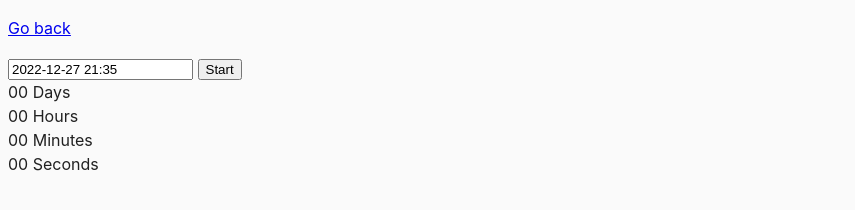
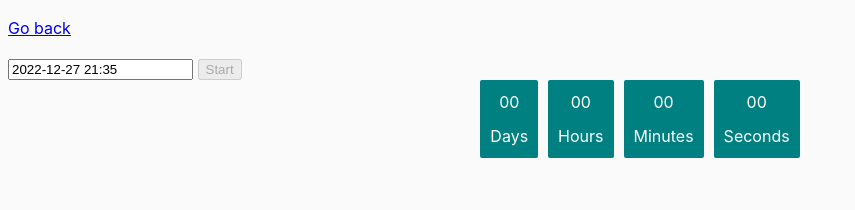
Before and after one commit to nazarenkoalx/goit-js-hw-09, a website built with Parcel: page src/02-timer.html in a window 1280 px wide. Shown: the whole page, without its empty margins (0-855 px from the left). Built offline with nearby package versions, Linux system fonts and the light colour scheme.

Commit message:
styles + fix

```diff
--- a/src/css/common.css
+++ b/src/css/common.css
@@ -16,3 +16,24 @@ img {
   display: block;
   max-width: 100%;
 }
+
+.timer {
+  display: flex;
+  gap: 10px;
+  justify-content: center;
+}
+.field {
+  display: flex;
+  gap: 10px;
+  flex-direction: column;
+  background-color: teal;
+  border-radius: 2px;
+  padding: 10px;
+}
+.value {
+  color: #fff;
+  text-align: center;
+}
+.label {
+  color: #fff;
+}
--- a/src/js/02-timer.js
+++ b/src/js/02-timer.js
@@ -9,6 +9,7 @@ const minutesSpan = document.querySelector('span[data-minutes]');
 const hoursSpan = document.querySelector('span[data-hours]');
 const daysSpan = document.querySelector('span[data-days]');
 let time = null;
+startBtn.setAttribute('disabled', true);
 startBtn.addEventListener('click', onClick);
 
 const options = {
@@ -19,7 +20,6 @@ const options = {
   onClose(selectedDates) {
     if (selectedDates[0] < options.defaultDate) {
       Notiflix.Notify.failure('Please choose a date in the future');
-      startBtn.setAttribute('disabled', true);
     } else {
       startBtn.removeAttribute('disabled');
     }
```
